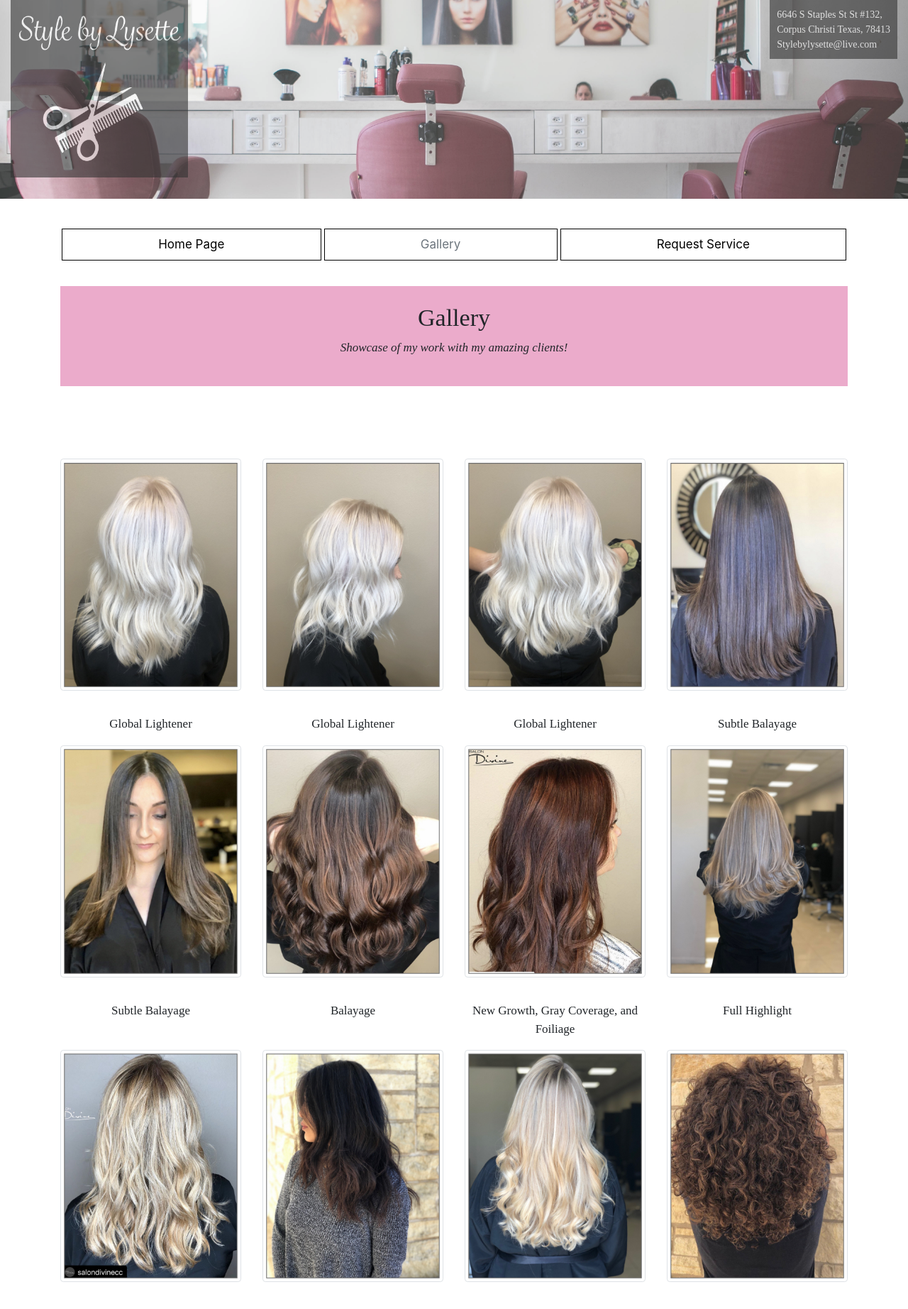
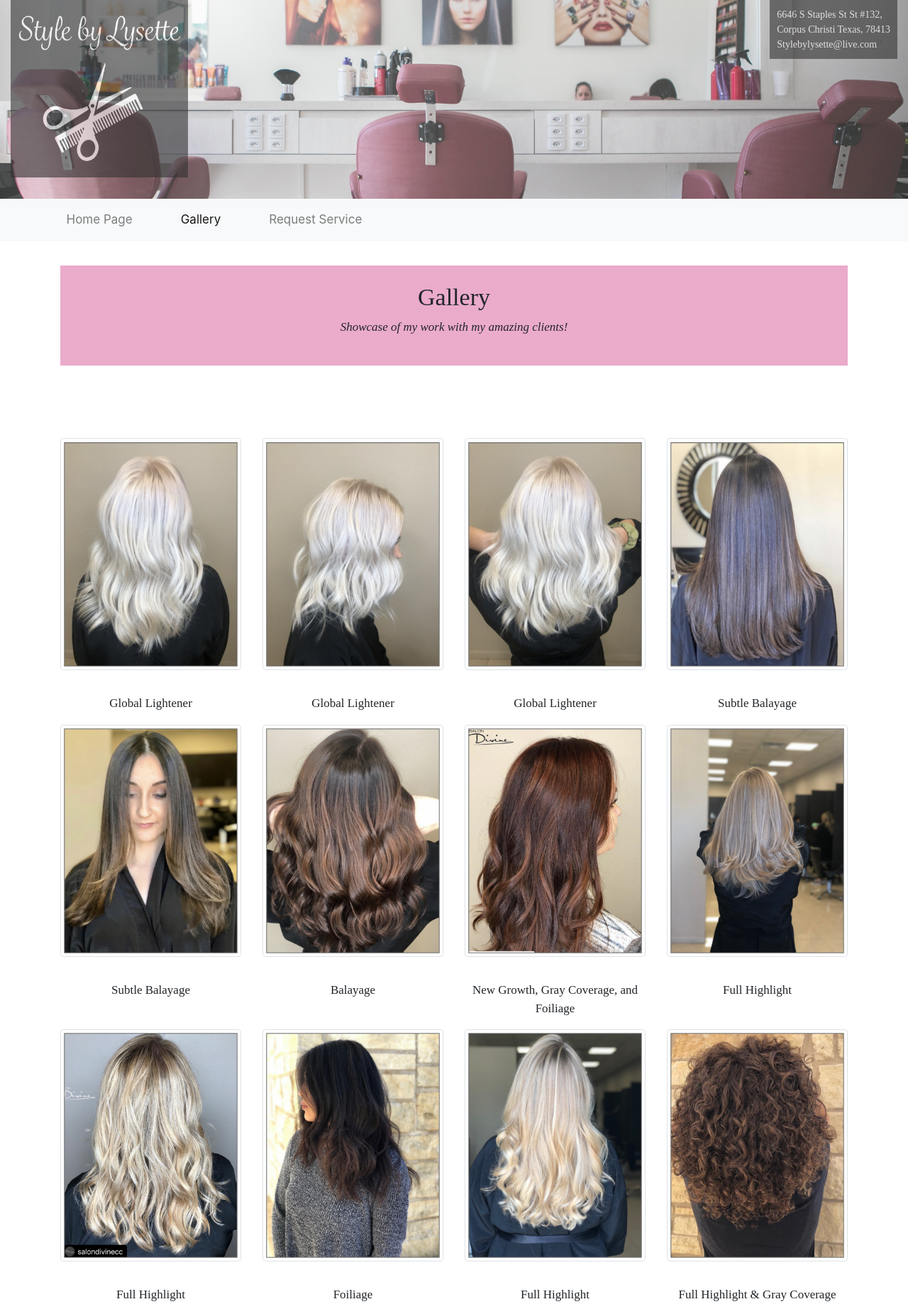
Before and after one commit to StevenPope09/StevenPope09.github.io, a PHP site: page /gallery.html in a window 1280 px wide. Shown: the top 1844 px of the page at 71% size. Run offline with PHP 8.4, Linux system fonts and the light colour scheme.

Commit message:
more style updates and navbar additions

```diff
--- a/StyleByLysette /css/main.css
+++ b/StyleByLysette /css/main.css
@@ -10,7 +10,7 @@ header {
     opacity: 0.8;
     height: 35vh;
     background-size: cover;
-    margin-bottom: 40px;
+
 }
 
 header p {
@@ -42,16 +42,7 @@ header a:hover {
     width: 120px;
     ;
 }
-nav a{
-    color: #000;
-    border: 1px solid #000000;
-    margin: 2px;
 
-}
-nav a:hover{
-    background-color: #EBABCB;
-    color: black;
-}
 
 footer {
     background: #F0D3F7;
@@ -186,10 +177,10 @@ section{
 #requestbtn{
     border: 1px solid black;
     background: #B6A6CA;
-    padding: 15px;
+    padding: 7px;
     font-family: mainfont;
     color: #000000;
-    margin-left: 1rem;
+
 }
 #requestbtn:hover{
     background: #86BBD8;
@@ -232,6 +223,7 @@ section{
     left: 25%;
     margin-bottom: 5rem;
     margin-top: 2rem;
+    padding: 3px;
 }
 
 
@@ -251,12 +243,19 @@ form{
 
 
 /************************---------------------------------------------------Media **------------*/
+@media(max-width: 574px){
+    nav a{
+        margin-bottom: 2rem;
+    }
+}
 @media(min-width: 575px) {
     #aboutme p {
         position: relative;
         top: 25%;
     }
-
+    nav a{
+        margin-right: 3rem;
+    }
 }
 
 @media(min-width: 700px) {
@@ -282,6 +281,7 @@ form{
         top: 20%;
         font-size: 16px;
     }
+
 }
 @media(min-width: 768px){
     #gallerybtn{
--- a/StyleByLysette /gallery.html
+++ b/StyleByLysette /gallery.html
@@ -27,15 +27,20 @@
             </p>
         </div>
     </header>
+
+    <nav class="navbar bg-light navbar-light navbar-expand-sm">
+
+        <div class="container">
+            <div class="navbar-nav">
+                <a href="index.html" class="nav-item nav-link">Home Page</a>
+                <a href="gallery.html" class="nav-item nav-link active">Gallery</a>
+                <a href="requestService.html" class=" nav-item nav-link">Request Service</a>
+            </div>
+        </div>
+
+    </nav>
+
     <div class="container">
-
-            <nav class="nav nav-fill">
-
-                    <a href="index.html" class="nav-item nav-link ">Home Page</a>
-                    <a href="gallery.html" class="nav-item nav-link disabled">Gallery</a>
-                    <a href="requestService.html" class=" nav-item nav-link">Request Service</a>
-
-                </nav>
 
         <section id="gallery" class="text-center">
             <div class="text-center" id="galleryhead">
@@ -179,7 +184,7 @@
                 If you loved what you saw in my gallery,
                 request a service by clicking the button below.
             </p>
-            <p><a href="requestService.html"  id="requestbtn" class="btn-lg">Request Service</a></p>
+            <p><a href="requestService.html" id="requestbtn" class="btn-lg">Request Service</a></p>
         </div>
         <div>
             <p><a href="index.html" class="float-right btn-lg" id="returnhomebtn">Return Home</a></p>
@@ -202,8 +207,8 @@
                 <div class="col-6 text-right">
                     <article id="socialFoot" class="text-center">
                         <h3>Social Media</h3>
-                        <a href="https://instagram.com/hair_bylysette?igshid=152ntkowhaih7"><img src="images/instagram.png"
-                                alt="instagram link"></a>
+                        <a href="https://instagram.com/hair_bylysette?igshid=152ntkowhaih7"><img
+                                src="images/instagram.png" alt="instagram link"></a>
                         <p>Be sure to find me on social media to explore my work even further </p>
                     </article>
                 </div>
```
Also changed, not shown: StyleByLysette /index.html (+14 -8 lines), StyleByLysette /requestService.html (+14 -9 lines).
